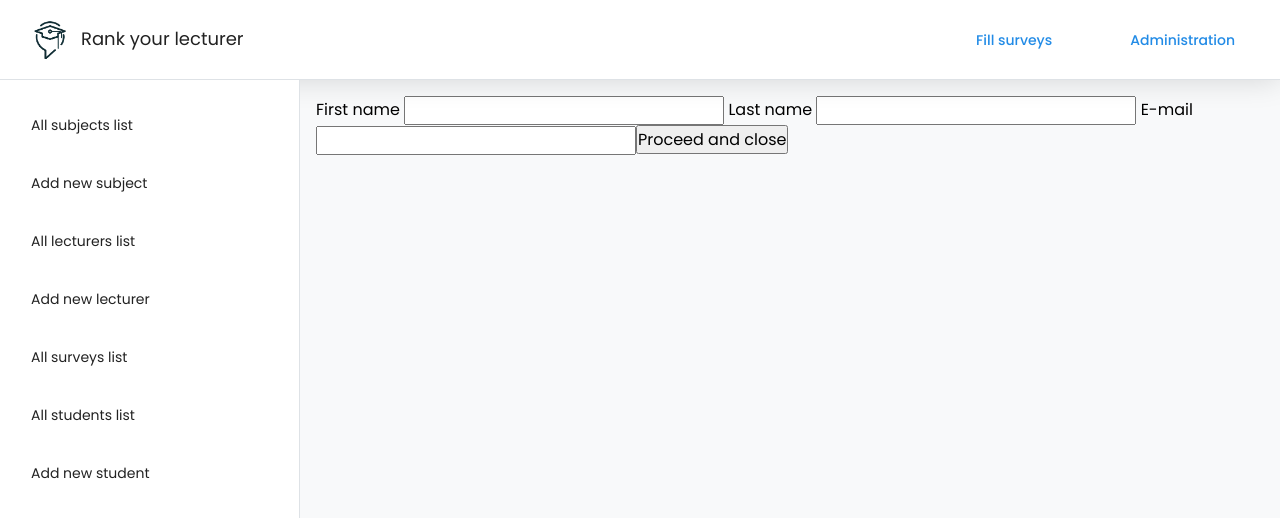
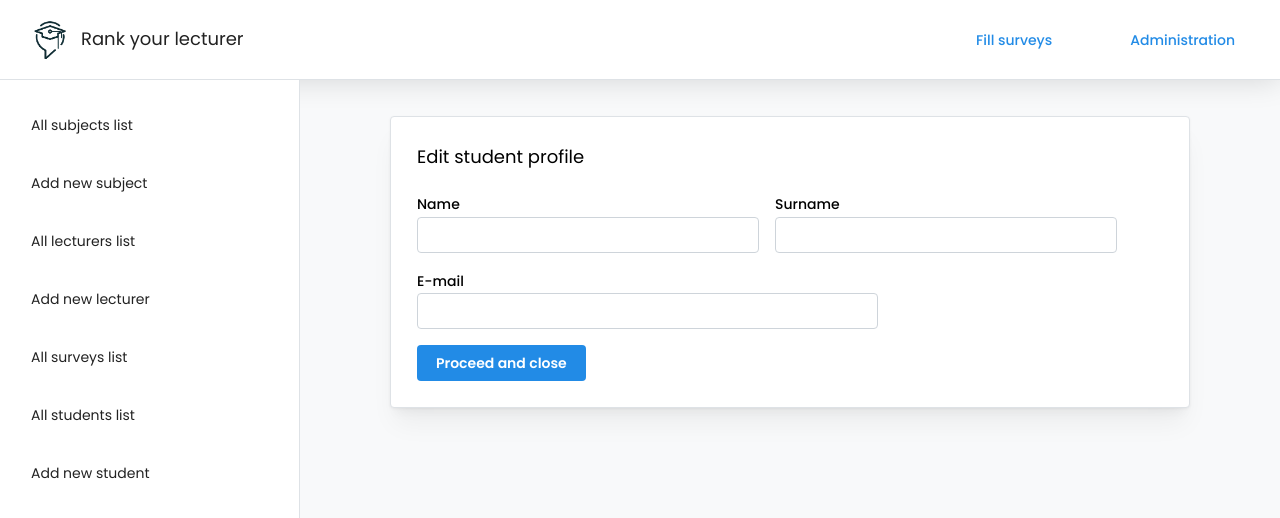
Before and after one commit to krzysztofmeler/take-web-app, a React app: page /administration/edit-student-data/1 in a window 1280 px wide. Shown: the top 518 px of the page. Built offline with nearby package versions, Linux system fonts and the light colour scheme; no server answers.

Commit message:
added styles to student profile edit form

```diff
--- /dev/null
+++ b/src/components/StudentForm.tsx
@@ -0,0 +1,59 @@
+import { FC } from 'react';
+import { Button, Grid, TextInput } from '@mantine/core';
+import { update } from '../utils/forms';
+import { jsSubmit } from '../utils/js-submit';
+
+type StudentFormProps = {
+    firstName: string;
+    lastName: string;
+    email: string;
+
+    setFirstName: (arg: string) => void;
+    setLastName: (arg: string) => void;
+    setEmail: (arg: string) => void;
+
+    submit: () => void;
+};
+
+const StudentForm: FC<StudentFormProps> = ({
+    firstName,
+    lastName,
+    email,
+    setFirstName,
+    setLastName,
+    setEmail,
+
+    submit,
+}) => (
+    <Grid maw={700}>
+        <Grid.Col span={6}>
+            <TextInput
+                value={firstName}
+                onChange={update(setFirstName)}
+                label="Name"
+            />
+        </Grid.Col>
+        <Grid.Col span={6}>
+            <TextInput
+                value={lastName}
+                onChange={update(setLastName)}
+                label="Surname"
+            />
+        </Grid.Col>
+
+        <Grid.Col span={8}>
+            <TextInput
+                value={email}
+                onChange={update(setEmail)}
+                label="E-mail"
+            />
+        </Grid.Col>
+
+        <Grid.Col span={10}>
+            <Button onClick={jsSubmit(submit)}>Proceed and close</Button>
+        </Grid.Col>
+    </Grid>
+);
+
+export { StudentForm };
+export type { StudentFormProps };
--- a/src/components/pages/AddNewStudentPage.tsx
+++ b/src/components/pages/AddNewStudentPage.tsx
@@ -1,18 +1,9 @@
 import { FC, useEffect, useState } from 'react';
 import { useNavigate } from 'react-router-dom';
-import {
-    Button,
-    Card,
-    Grid,
-    Group,
-    MultiSelect,
-    Text,
-    TextInput,
-} from '@mantine/core';
-import { jsSubmit } from '../../utils/js-submit';
+import { Card, Group, Text } from '@mantine/core';
 import { useRequest } from '../../hooks/useRequest.hook';
 import { settings } from '../../settings';
-import { update } from '../../utils/forms';
+import { StudentForm } from '../StudentForm';
 
 const AddNewStudentPage: FC = () => {
     const [firstName, setFirstName] = useState<string>('');
@@ -55,36 +46,15 @@ const AddNewStudentPage: FC = () => {
                     Add new student
                 </Text>
 
-                <Grid maw={700}>
-                    <Grid.Col span={6}>
-                        <TextInput
-                          value={firstName}
-                          onChange={update(setFirstName)}
-                          label="Name"
-                        />
-                    </Grid.Col>
-                    <Grid.Col span={6}>
-                        <TextInput
-                          value={lastName}
-                          onChange={update(setLastName)}
-                          label="Surname"
-                        />
-                    </Grid.Col>
-
-                    <Grid.Col span={8}>
-                        <TextInput
-                          value={email}
-                          onChange={update(setEmail)}
-                          label="E-mail"
-                        />
-                    </Grid.Col>
-
-                    <Grid.Col span={10}>
-                        <Button onClick={jsSubmit(submit)}>
-                            Proceed and close
-                        </Button>
-                    </Grid.Col>
-                </Grid>
+                <StudentForm
+                  firstName={firstName}
+                  lastName={lastName}
+                  email={email}
+                  setFirstName={setFirstName}
+                  setLastName={setLastName}
+                  setEmail={setEmail}
+                  submit={submit}
+                />
             </Group>
         </Card>
     );
--- a/src/components/pages/EditStudentDataPage.tsx
+++ b/src/components/pages/EditStudentDataPage.tsx
@@ -1,11 +1,13 @@
 import { FC, useEffect, useState } from 'react';
 import { useNavigate } from 'react-router-dom';
 import { useParams } from 'react-router';
+import { Card, Group, Text } from '@mantine/core';
 import { TextInput } from '../forms/TextInput';
 import { jsSubmit } from '../../utils/js-submit';
 import { useRequest } from '../../hooks/useRequest.hook';
 import { settings } from '../../settings';
 import { Student } from '../../model/existing-objects/Student';
+import { StudentForm } from '../StudentForm';
 
 const EditStudentDataPage: FC = () => {
     const [firstName, setFirstName] = useState<string>('');
@@ -65,25 +67,23 @@ const EditStudentDataPage: FC = () => {
     }, [response]);
 
     return (
-        <form>
-            <TextInput
-              value={firstName}
-              updateValue={setFirstName}
-              label="First name"
-            />
-            <TextInput
-              value={lastName}
-              updateValue={setLastName}
-              label="Last name"
-            />
-            <TextInput value={email} updateValue={setEmail} label="E-mail" />
+        <Card withBorder shadow="md" maw={800} my={20} mx="auto">
+            <Group gap={20} p={10}>
+                <Text component="h2" size="lg">
+                    Edit student profile
+                </Text>
 
-            <input
-              onClick={jsSubmit(submit)}
-              type="submit"
-              value="Proceed and close"
-            />
-        </form>
+                <StudentForm
+                  firstName={firstName}
+                  lastName={lastName}
+                  email={email}
+                  setFirstName={setFirstName}
+                  setLastName={setLastName}
+                  setEmail={setEmail}
+                  submit={submit}
+                />
+            </Group>
+        </Card>
     );
 };
 
```
